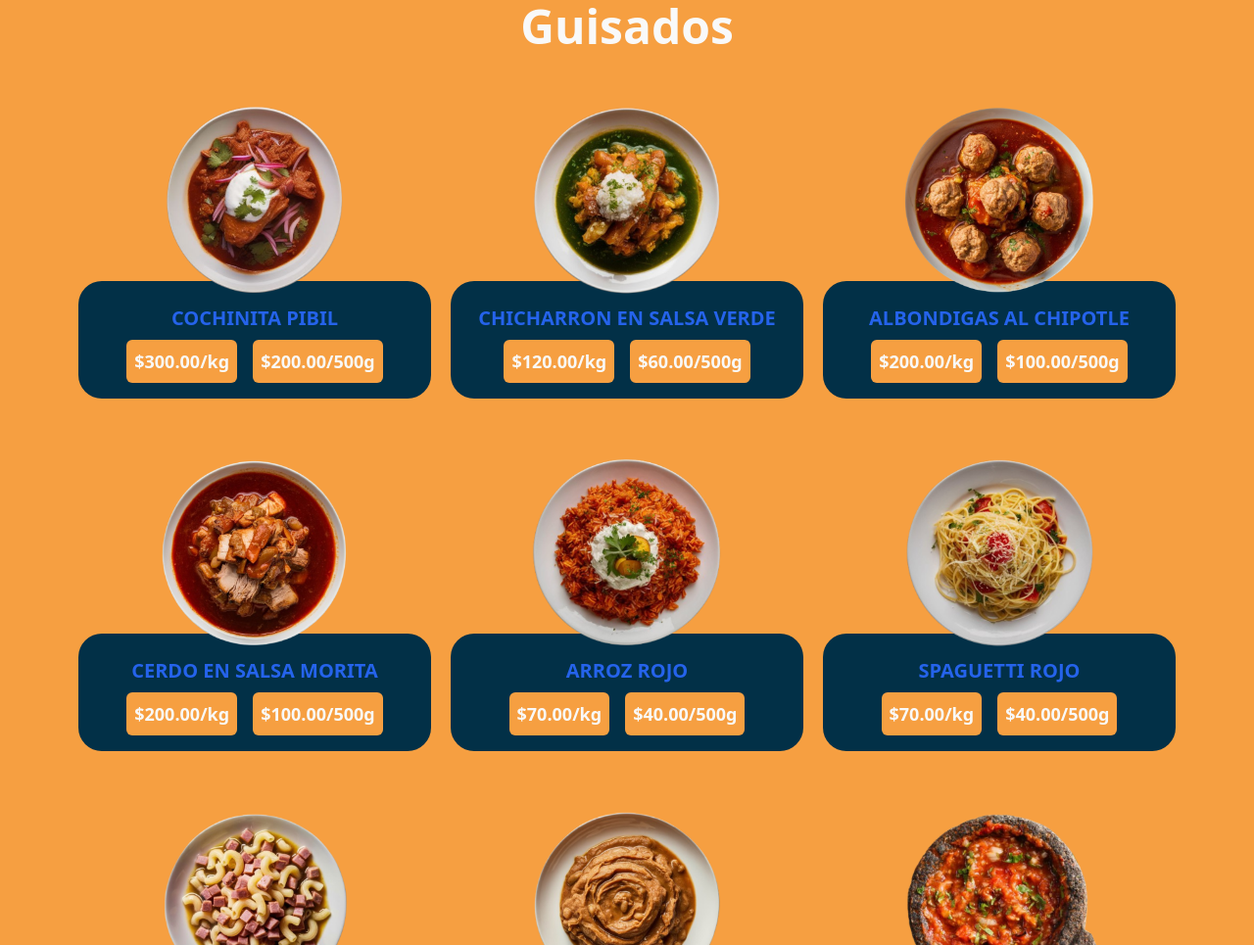
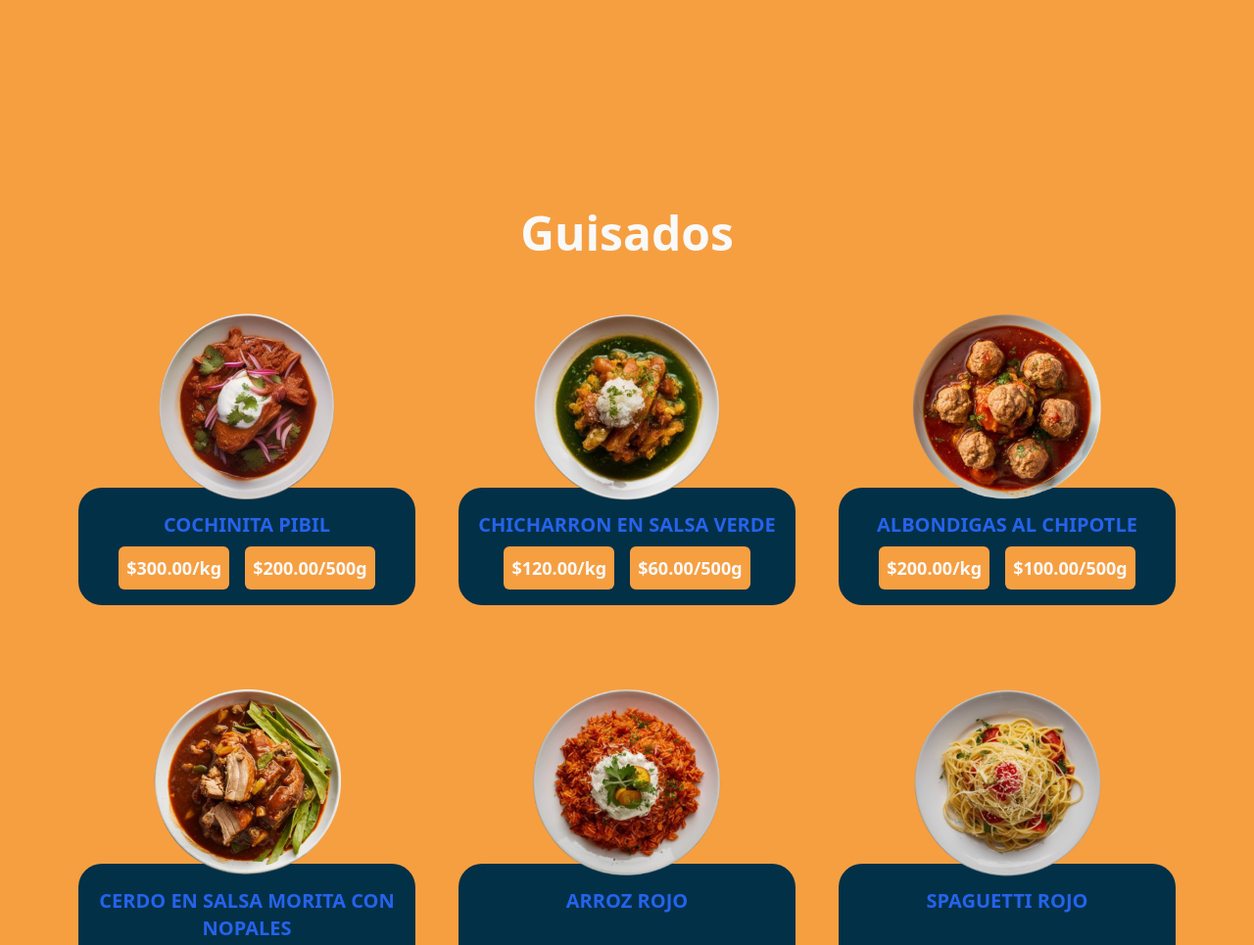
Before and after one commit to Daniel-Vasquez/guisados-de-mama, an Astro site: page / in a window 1280 px wide. Shown: the part 774-1739 px from the top of the page at 98% size. Built offline with nearby package versions, Linux system fonts and the light colour scheme; Astro itself is replaced by a stand-in of ours; no server answers.

Commit message:
Changing stews

```diff
--- a/src/UI/Container.astro
+++ b/src/UI/Container.astro
@@ -12,7 +12,7 @@ const { title, styles } = Astro.props;
     {title}
   </h1>
 
-  <ul class="m-4 grid grid-cols-1 sm:grid-cols-1 md:grid-cols-2 lg:grid-cols-3 xl:grid-cols-3 gap-5">
+  <ul class="m-4 grid grid-cols-1 sm:grid-cols-1 md:grid-cols-2 lg:grid-cols-3 xl:grid-cols-3 gap-11">
     <slot />
   </ul>
 </section>
--- a/src/components/MainBanner.astro
+++ b/src/components/MainBanner.astro
@@ -5,7 +5,7 @@ import { ContactButton } from "@/components/ContactButton";
 const STYLE_BUTTON = "inline-flex px-4 rounded-lg font-semibold items-center gap-2 rounded-tl-2xl rounded-tr-lg rounded-br-2xl rounded-bl-lg";
 ---
 
-<div class="flex flex-col mt-40 mb-11 px-5">
+<div class="flex flex-col mt-40 mb-56 px-5">
   <section class="container grid grid-col-1 justify-items-center items-center m-auto lg:max-w-6xl lg:grid-cols-2">
     <div>
       <h1
@@ -41,6 +41,9 @@ const STYLE_BUTTON = "inline-flex px-4 rounded-lg font-semibold items-center gap
           </span>
         </div>
       </div>
+      <p class="mb-11 text-center md:text-start">
+        *Forma de pago: <span class="font-bold">Efectivo o transferencia</span>*
+      </p>
     </div>
     <div class="flex justify-center w-full h-full lg:justify-end">
       <div class="relative h-full w-52 md:w-80">
--- a/src/components/Stew.astro
+++ b/src/components/Stew.astro
@@ -14,7 +14,7 @@ const { title, href, img, priceKilogram, priceHalfKilogram, priceQuarterKilogram
 
 ---
 <div class="grid grid-rows-[220px,auto]">
-  <div class="flex h-48 justify-center m-auto translate-y-7">
+  <div class="flex h-40 justify-center m-auto translate-y-11 sm:translate-y-7 sm:h-48">
     <a
       class="w-full h-full"
       href={href}
--- a/src/constants/stews.ts
+++ b/src/constants/stews.ts
@@ -7,7 +7,7 @@ import sopaImg from "@/images/sopa-fria.png"
 import frijolesImg from "@/images/frijoles-refritos.png"
 import salsaImg from "@/images/salsa-roja.png"
 import albondigasImg from "@/images/albondigas.png"
-import cerdoMoritaImg from "@/images/cerdo-salsa-morita.png"
+import cerdoMoritaImg from "@/images/cerdo-salsa-morita-nopales.png"
 
 export const STEWS: StewType[] = [
   {
@@ -87,11 +87,11 @@ export const STEWS: StewType[] = [
     img: `${albondigasImg.src}`,
   },
   {
-    title: "Cerdo en salsa morita",
-    stewName: "cerdo-en-salsa-morita",
+    title: "Cerdo en salsa morita con nopales",
+    stewName: "cerdo-en-salsa-morita-con-nopales",
     description:
-      "El cerdo en salsa morita es un platillo tradicional mexicano que combina la carne de cerdo con una salsa picante y ahumada de chiles morita. Se prepara cociendo la carne en la salsa morita hasta que se ablande y absorba los sabores, creando un plato sabroso y reconfortante.",
-    href: "/guisados/cerdo-en-salsa-morita",
+      "El cerdo en salsa morita es un platillo tradicional mexicano que combina la carne de cerdo con una salsa picante y ahumada de chiles morita. Se prepara cociendo la carne en la salsa morita hasta que se ablande y absorba los sabores, creando un plato sabroso y reconfortante",
+    href: "/guisados/cerdo-en-salsa-morita-con-nopales",
     content: `
       <p>
         El cerdo en salsa morita es un platillo tradicional mexicano que combina
--- a/src/pages/guisados/[stewName].astro
+++ b/src/pages/guisados/[stewName].astro
@@ -110,5 +110,8 @@ const {
         </span>
       </div>
     </div>
+    <p class="text-center">
+      *Forma de pago: <span class="font-bold">Efectivo o transferencia</span>*
+    </p>
   </div>
 </Layout>
--- a/src/pages/paquetes.astro
+++ b/src/pages/paquetes.astro
@@ -50,8 +50,10 @@ const ELEMENTS_INCLUDED = [
       <div class="text-center text-xl font-semibold my-3">
         <p>Tiempo de entrega entre:</p>
         <p>30 - 45 min.</p>
-
       </div>
+      <p class="my-11 text-center">
+        *Forma de pago: <span class="font-bold">Efectivo o transferencia</span>*
+      </p>
     </div>
   </div>
 </Layout>
```
Also changed, not shown: src/images/cerdo-salsa-morita-nopales.png (added), src/images/cerdo-salsa-morita.png (deleted).
